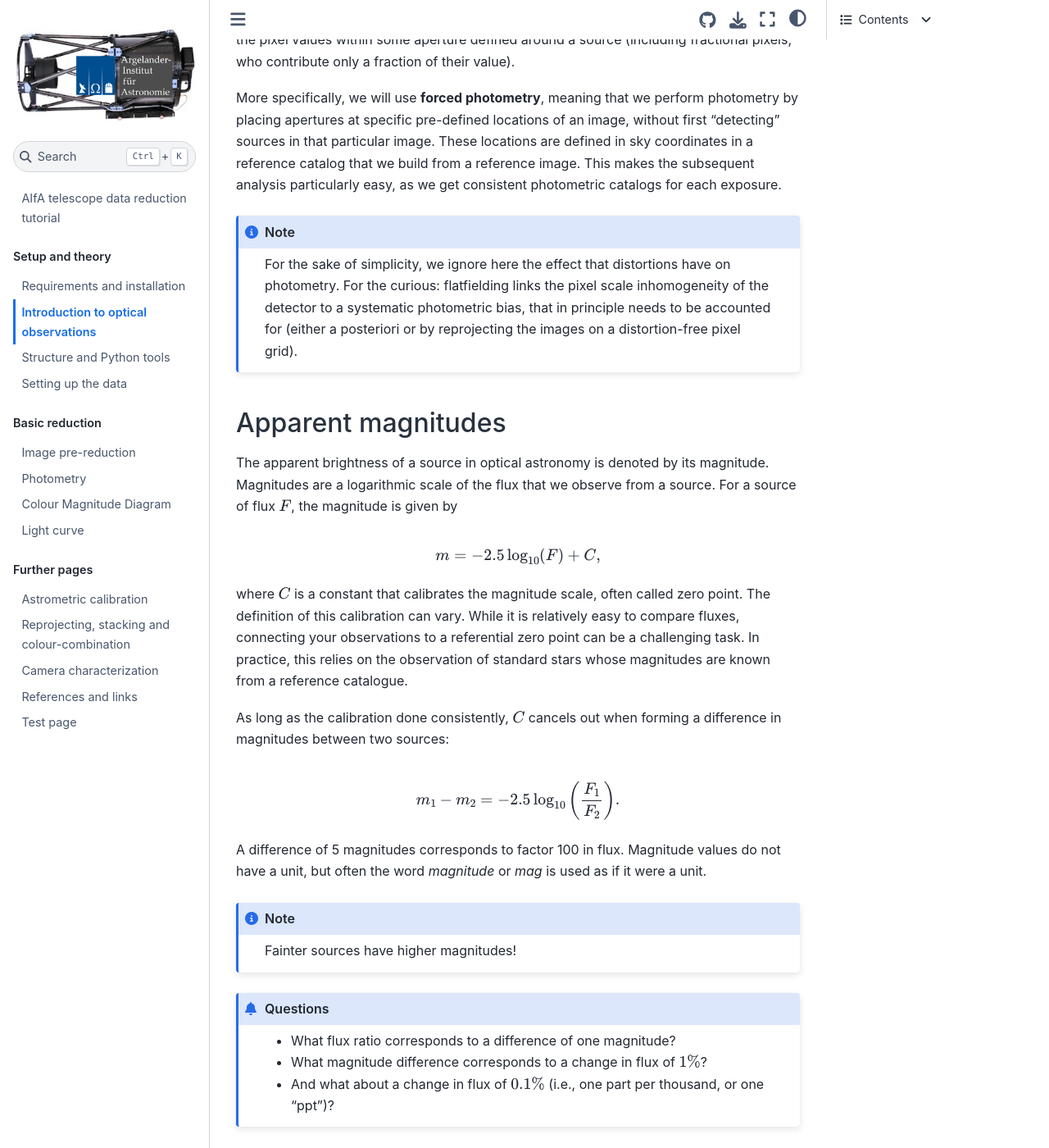
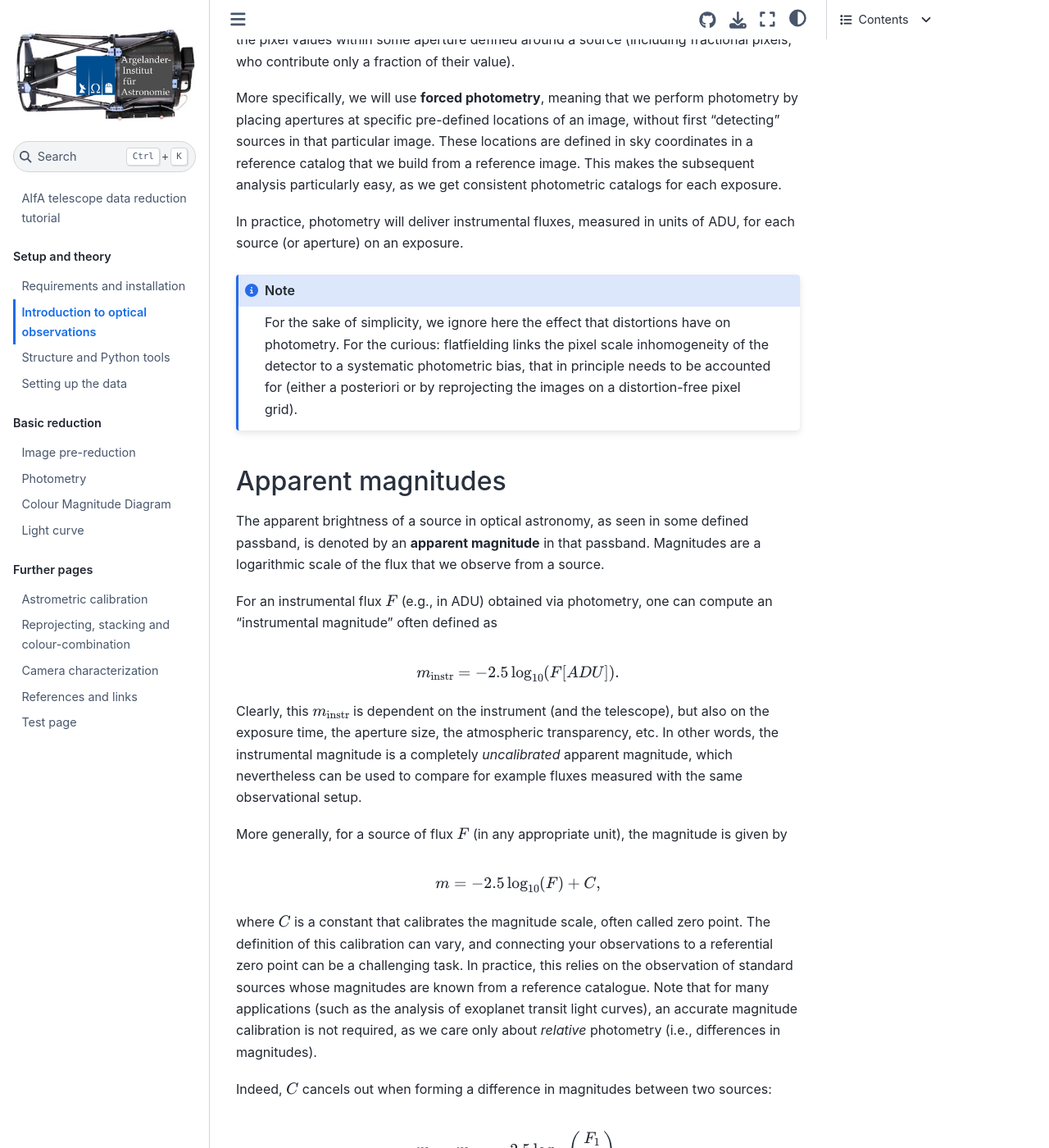
Before and after one commit to aifatelescope/datared, a Jupyter Book: the page built from book/background-info.md, in a window 1280 px wide and 1400 px high, scrolled down 12017 px. Shown: the whole window at 82% size. Built offline with Jupyter Book 1.0.4 settings and Sphinx 7.4.7 and the Sphinx Book theme 1.1.4, drawn with Linux system fonts in a browser that asks for light colours; some of the changed text lies outside the part shown.

Commit message:
Instrumental mags

`````diff
--- a/book/background-info.md
+++ b/book/background-info.md
@@ -277,6 +277,7 @@ In this tutorial, we make use of digital aperture photometry, which corresponds
 
 More specifically, we will use **forced photometry**, meaning that we perform photometry by placing apertures at specific pre-defined locations of an image, without first "detecting" sources in that particular image. These locations are defined in sky coordinates in a reference catalog that we build from a reference image. This makes the subsequent analysis particularly easy, as we get consistent photometric catalogs for each exposure.
 
+In practice, photometry will deliver instrumental fluxes, measured in units of ADU, for each source (or aperture) on an exposure.
 
 ```{note}
 For the sake of simplicity, we ignore here the effect that distortions have on photometry. For the curious: flatfielding links the pixel scale inhomogeneity of the detector to a systematic photometric bias, that in principle needs to be accounted for (either a posteriori or by reprojecting the images on a distortion-free pixel grid).
@@ -284,15 +285,26 @@ For the sake of simplicity, we ignore here the effect that distortions have on p
 
 ## Apparent magnitudes
 
-The apparent brightness of a source in optical astronomy is denoted by its magnitude. Magnitudes are a logarithmic scale of the flux that we observe from a source. For a source of flux $F$, the magnitude is given by
+The apparent brightness of a source in optical astronomy, as seen in some defined passband, is denoted by an **apparent magnitude** in that passband. Magnitudes are a logarithmic scale of the flux that we observe from a source.
+
+For an instrumental flux $F$ (e.g., in ADU) obtained via photometry, one can compute an "instrumental magnitude" often defined as
+
+$$
+m_{\mathrm{instr}} = -2.5 \log_{10}(F[ADU]).
+$$
+
+Clearly, this $m_{\mathrm{instr}}$ is dependent on the instrument (and the telescope), but also on the exposure time, the aperture size, the atmospheric transparency, etc. In other words, the instrumental magnitude is a completely *uncalibrated* apparent magnitude, which nevertheless can be used to compare for example fluxes measured with the same observational setup.
+
+
+More generally, for a source of flux $F$ (in any appropriate unit), the magnitude is given by
 
 $$
 m = -2.5 \log_{10}(F) + C,
 $$
 
-where $C$ is a constant that calibrates the magnitude scale, often called zero point. The definition of this calibration can vary. While it is relatively easy to compare fluxes, connecting your observations to a referential zero point can be a challenging task. In practice, this relies on the observation of standard stars whose magnitudes are known from a reference catalogue.
+where $C$ is a constant that calibrates the magnitude scale, often called zero point. The definition of this calibration can vary, and connecting your observations to a referential zero point can be a challenging task. In practice, this relies on the observation of standard sources whose magnitudes are known from a reference catalogue. Note that for many applications (such as the analysis of exoplanet transit light curves), an accurate magnitude calibration is not required, as we care only about *relative* photometry (i.e., differences in magnitudes).
 
-As long as the calibration done consistently, $C$ cancels out when forming a difference in magnitudes between two sources:
+Indeed, $C$ cancels out when forming a difference in magnitudes between two sources:
 
 $$
 m_1 - m_2 = -2.5 \log_{10}\left(\frac{F_1}{F_2}\right).
@@ -304,6 +316,14 @@ A difference of 5 magnitudes corresponds to factor 100 in flux. Magnitude values
 Fainter sources have higher magnitudes!
 ```
 
+```{note}
+The magnitude scale is logarithmic. Any multiplicative effect on flux (such as extinction by interstellar dust, absorption by clouds, dirt on the telescope mirror, shading of parts of the telescope mirror by a misaligned dome, etc) therefore corresponds to an **additive shift** in magnitude, independent on the brightness of a source.
+
+If the sources in a field would all have the same intrinsic spectrum, then any change to the passband of the instrument (i.e., using a narrower or broader filter, or a filter of a different color) would correspond to a common shift in the recorded magnitudes of all these sources.
+
+```
+
+
 ````{admonition} Questions
 * What flux ratio corresponds to a difference of one magnitude?
 * What magnitude difference corresponds to a change in flux of $1\%$?
`````
